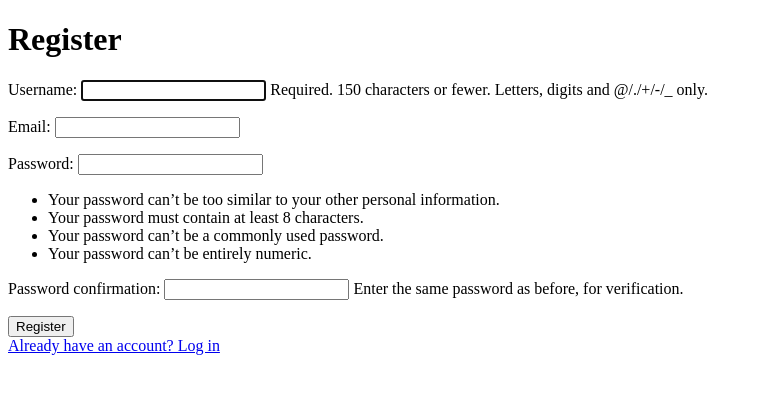
After one commit to Bombowy/Portfolio, a Django app: page /tasks/register/ in a window 1280 px wide. The commit adds this page. Shown: the top 394 px of the page, without its empty margins (0-762 px from the left). Run offline with Django 5.2, Linux system fonts and the light colour scheme.

Commit message:
Add login and registration functionality with logout button
- Implemented user login and registration functionality using Django's built-in views.
- Added custom templates for login and registration pages.
- Integrated logout functionality with a redirect to the login page after logout.
- Updated navigation on all relevant pages to include 'Login', 'Register', and 'Logout' buttons.
- Ensured proper redirection after login and logout based on user authentication status.

```diff
--- a/task_manager/task_manager/settings.py
+++ b/task_manager/task_manager/settings.py
@@ -129,3 +129,6 @@ STATICFILES_DIRS = [
 # https://docs.djangoproject.com/en/5.1/ref/settings/#default-auto-field
 
 DEFAULT_AUTO_FIELD = 'django.db.models.BigAutoField'
+
+LOGIN_REDIRECT_URL = '/tasks/'
+LOGOUT_REDIRECT_URL = '/login/'
--- a/task_manager/task_manager/urls.py
+++ b/task_manager/task_manager/urls.py
@@ -16,8 +16,12 @@ Including another URLconf
 """
 from django.contrib import admin
 from django.urls import path, include
+from django.contrib.auth import views as auth_views
 
 urlpatterns = [
     path('admin/', admin.site.urls),
     path('tasks/', include('tasks.urls')),
+    path('login/', auth_views.LoginView.as_view(template_name='login.html'), name='login'),
+    path('logout/', auth_views.LogoutView.as_view(), name='logout'),
+
 ]
--- a/task_manager/tasks/forms.py
+++ b/task_manager/tasks/forms.py
@@ -1,7 +1,16 @@
 from django import forms
 from .models import Task
+from django.contrib.auth.forms import UserCreationForm
+from django.contrib.auth.models import User
 
 class TaskForm(forms.ModelForm):
     class Meta:
         model = Task
         fields = ['title', 'description']
+
+class UserRegisterForm(UserCreationForm):
+    email = forms.EmailField(required=True)
+
+    class Meta:
+        model = User
+        fields = ['username', 'email', 'password1', 'password2']
--- a/task_manager/tasks/templates/create_task.html
+++ b/task_manager/tasks/templates/create_task.html
@@ -6,6 +6,11 @@
     <title>Create Task</title>
 </head>
 <body>
+<form action="{% url 'logout' %}" method="POST">
+    {% csrf_token %}
+    <button type="submit">Logout</button>
+</form>
+
     <h1>Create a New Task</h1>
     <form method="POST">
         {% csrf_token %}
--- a/task_manager/tasks/templates/edit_task.html
+++ b/task_manager/tasks/templates/edit_task.html
@@ -6,6 +6,11 @@
     <title>Edit Task</title>
 </head>
 <body>
+<form action="{% url 'logout' %}" method="POST">
+    {% csrf_token %}
+    <button type="submit">Logout</button>
+</form>
+
     <h1>Edit Task</h1>
     <form method="POST">
         {% csrf_token %}
--- a/task_manager/tasks/templates/index.html
+++ b/task_manager/tasks/templates/index.html
@@ -6,6 +6,11 @@
     <title>Task Manager - Home</title>
 </head>
 <body>
+<form action="{% url 'logout' %}" method="POST">
+    {% csrf_token %}
+    <button type="submit">Logout</button>
+</form>
+
     <h1>Welcome to Task Manager</h1>
     <p>This is the homepage of your Task Manager app!</p>
     <a href="/tasks/list">View all tasks</a>
--- /dev/null
+++ b/task_manager/tasks/templates/register.html
@@ -0,0 +1,17 @@
+<!DOCTYPE html>
+<html lang="en">
+<head>
+    <meta charset="UTF-8">
+    <meta name="viewport" content="width=device-width, initial-scale=1.0">
+    <title>Register</title>
+</head>
+<body>
+    <h1>Register</h1>
+    <form method="POST">
+        {% csrf_token %}
+        {{ form.as_p }}
+        <button type="submit">Register</button>
+    </form>
+    <a href="{% url 'login' %}">Already have an account? Log in</a>
+</body>
+</html>
--- a/task_manager/tasks/templates/task_detail.html
+++ b/task_manager/tasks/templates/task_detail.html
@@ -6,6 +6,11 @@
     <title>Task Details</title>
 </head>
 <body>
+<form action="{% url 'logout' %}" method="POST">
+    {% csrf_token %}
+    <button type="submit">Logout</button>
+</form>
+
     <h1>Task Details</h1>
     <h2>{{ task.title }}</h2>
     <p><strong>Description:</strong> {{ task.description }}</p>
--- a/task_manager/tasks/urls.py
+++ b/task_manager/tasks/urls.py
@@ -8,5 +8,5 @@ urlpatterns = [
     path('create/', views.create_task, name='create_task'),
     path('task/<int:task_id>/edit/', views.edit_task, name='edit_task'),
     path('task/<int:task_id>/delete/', views.delete_task, name='delete_task'),
-
+    path('register/', views.register, name='register'),
 ]
--- a/task_manager/tasks/views.py
+++ b/task_manager/tasks/views.py
@@ -1,18 +1,27 @@
 from django.shortcuts import render, get_object_or_404, redirect
 from .models import Task
 from django.contrib.auth.decorators import login_required
+from .forms import UserRegisterForm
+from django.contrib import messages
+
 def index(request):
     return render(request, 'index.html')
 
+
+@login_required
 def task_list(request):
     tasks = Task.objects.all()
     return render(request, 'task_list.html', {'tasks': tasks})
 
+
+@login_required
 def task_detail(request, task_id):
     task = get_object_or_404(Task, pk=task_id)
     return render(request, 'task_detail.html', {'task': task})
 from django.shortcuts import render, redirect
 from .forms import TaskForm
+
+
 @login_required
 def create_task(request):
     if request.method == 'POST':
@@ -23,17 +32,21 @@ def create_task(request):
     else:
         form = TaskForm()
     return render(request, 'create_task.html', {'form': form})
+
+
 @login_required
 def edit_task(request, task_id):
     task = get_object_or_404(Task, id=task_id)
     if request.method == 'POST':
         form = TaskForm(request.POST, instance=task)
         if form.is_valid():
-            form.save()  # Zapisujemy zmiany
+            form.save()
             return redirect('task_list')
     else:
         form = TaskForm(instance=task)
     return render(request, 'edit_task.html', {'form': form, 'task': task})
+
+
 @login_required
 def delete_task(request, task_id):
     task = get_object_or_404(Task, id=task_id)
@@ -41,3 +54,18 @@ def delete_task(request, task_id):
         task.delete()
         return redirect('task_list')
     return redirect('task_list')
+
+
+def register(request):
+    if request.user.is_authenticated:
+        return redirect('task_list')
+    if request.method == 'POST':
+        form = UserRegisterForm(request.POST)
+        if form.is_valid():
+            form.save()
+            username = form.cleaned_data.get('username')
+            messages.success(request, f"Account created for {username}! You can now log in.")
+            return redirect('login')
+    else:
+        form = UserRegisterForm()
+    return render(request, 'register.html', {'form': form})
```
Also changed, not shown: task_manager/tasks/templates/login.html (added, +19 -0 lines), task_manager/tasks/templates/task_list.html (+7 -2 lines).
